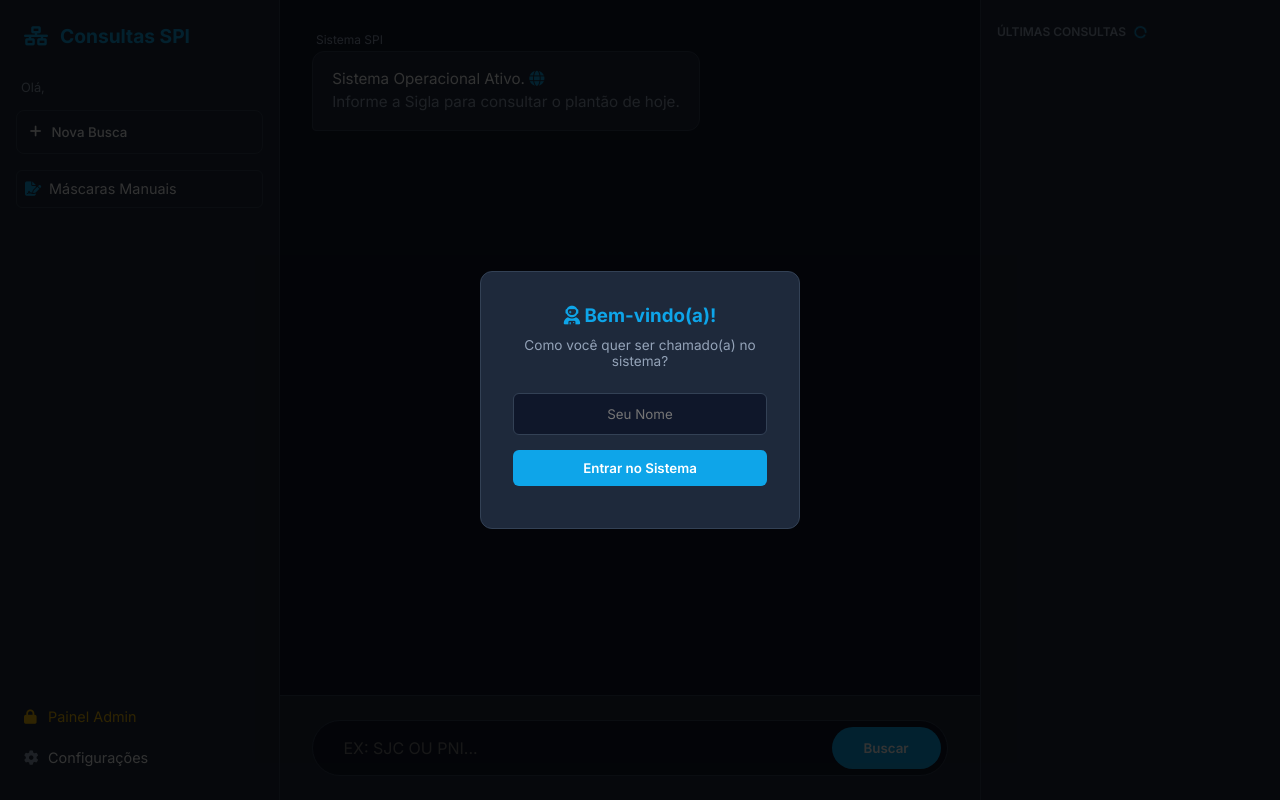
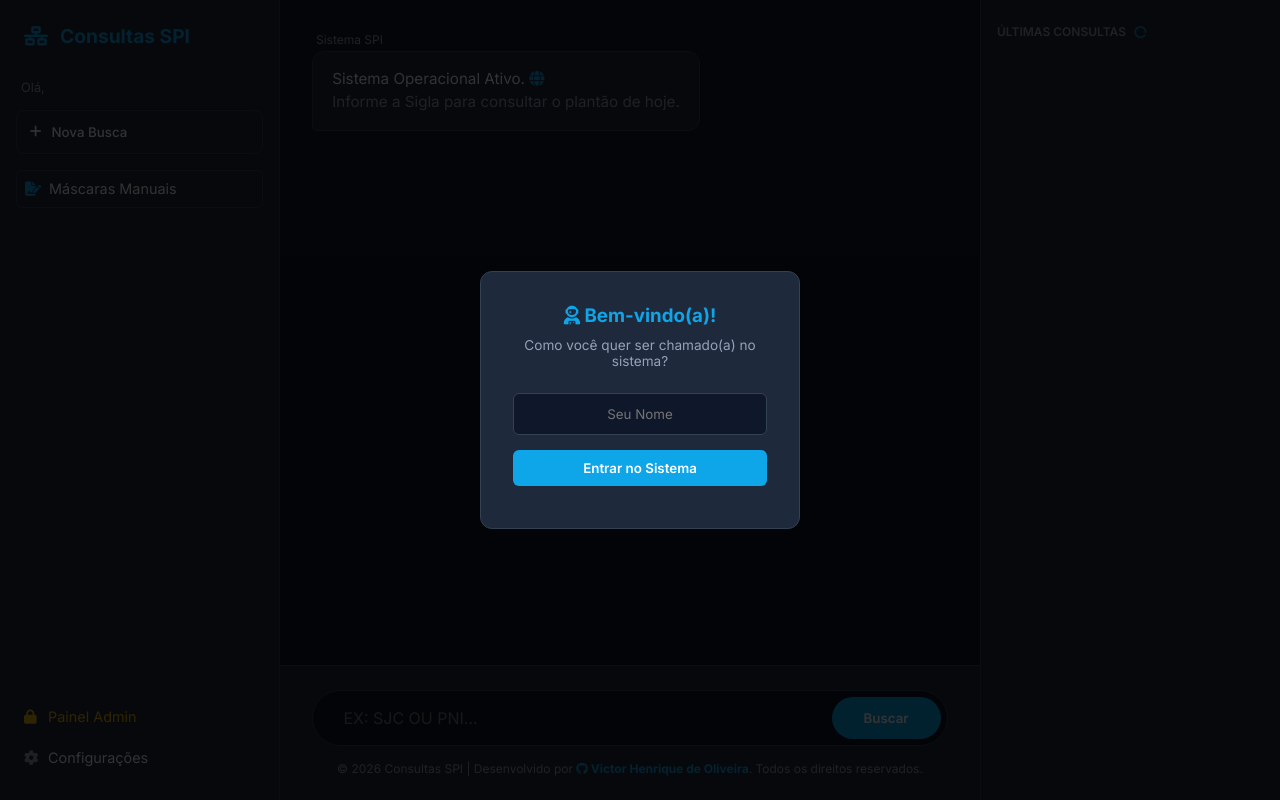
Before and after one commit to VictorOli23/Consultas-SPI, a Flask app: page / in a window 1280 px wide. Run offline with Flask 3, Linux system fonts and the light colour scheme; some libraries are stand-ins or nearby versions.

Commit message:
Update index.html

```diff
--- a/templates/index.html
+++ b/templates/index.html
@@ -39,7 +39,7 @@
         .system .message { background-color: var(--bg-panel); border-bottom-left-radius: 4px; border: 1px solid var(--border); }
         .user .message { background-color: var(--primary); color: #fff; border-bottom-right-radius: 4px; font-weight: 500; }
 
-        .input-area { padding: 1.5rem 2rem; background-color: var(--bg-panel); border-top: 1px solid var(--border); }
+        .input-area { padding: 1.5rem 2rem; background-color: var(--bg-panel); border-top: 1px solid var(--border); display: flex; flex-direction: column; gap: 10px; }
         .input-wrapper { display: flex; background-color: var(--bg-app); border: 1px solid var(--border); border-radius: 30px; padding: 0.4rem; }
         .input-wrapper input { flex: 1; background: transparent; border: none; color: var(--text-main); padding: 0 1.5rem; font-size: 1rem; outline: none; text-transform: uppercase;}
         .btn-buscar { background-color: var(--primary); color: #fff; border: none; padding: 0.8rem 2rem; border-radius: 25px; font-weight: 600; cursor: pointer; transition: 0.3s; }
@@ -65,6 +65,11 @@
         .mask-card textarea { width: 100%; font-family: 'Inter', sans-serif; font-size: 0.85rem; line-height: 1.4; border: none; background: transparent; color: var(--text-main); resize: vertical; outline: none; margin-bottom: 10px; }
         .btn-copy { background-color: var(--bg-hover); color: var(--text-main); border: 1px solid var(--border); padding: 6px 12px; border-radius: 4px; cursor: pointer; font-size: 0.8rem; display: flex; align-items: center; gap: 5px; margin-left: auto; transition: 0.2s; }
         .btn-copy:hover { background-color: var(--primary); color: white; border-color: var(--primary); }
+
+        /* Estilo do Rodapé */
+        .footer-credits { text-align: center; font-size: 0.75rem; color: var(--text-muted); margin-top: 5px; }
+        .footer-credits a { color: var(--primary); text-decoration: none; font-weight: bold; transition: color 0.2s; }
+        .footer-credits a:hover { color: var(--primary-hover); text-decoration: underline; }
     </style>
 </head>
 <body>
@@ -92,10 +97,15 @@
                 <div class="message">Sistema Operacional Ativo. <i class="fa-solid fa-globe" style="color: var(--primary);"></i><br><span style="color: var(--text-muted);">Informe a Sigla para consultar o plantão de hoje.</span></div>
             </div>
         </div>
+
         <footer class="input-area">
             <div class="input-wrapper">
                 <input type="text" id="siglaInput" placeholder="Ex: SJC ou PNI..." autocomplete="off">
                 <button class="btn-buscar" id="btnBuscar" onclick="realizarBusca()">Buscar</button>
+            </div>
+
+            <div class="footer-credits">
+                © 2026 Consultas SPI | Desenvolvido por <a href="https://github.com/VictorOli23" target="_blank"><i class="fa-brands fa-github"></i> Victor Henrique de Oliveira</a>. Todos os direitos reservados.
             </div>
         </footer>
     </main>
@@ -244,7 +254,6 @@ Observação:    </textarea>
         function trocarTema() { if (document.getElementById('temaToggle').checked) document.body.classList.add('light-mode'); else document.body.classList.remove('light-mode'); }
         function limparChat() { document.getElementById('chatArea').innerHTML = `<div class="message-wrapper system"><div class="message">Chat reiniciado.</div></div>`; }
 
-        // --- MÁSCARAS INTELIGENTES ---
         async function carregarSelectTecnicos() {
             const select = document.getElementById('selectTecnico');
             if(select.options.length <= 1) {
@@ -258,29 +267,24 @@ Observação:    </textarea>
             }
         }
 
-        // Abre pelo menu lateral
         function abrirMascaras() {
             fecharModais();
             document.getElementById('mascarasModal').classList.add('active');
             carregarSelectTecnicos();
         }
 
-        // Abre clicando direto no nome do técnico no chat (A MÁGICA)
         function abrirMascarasComTecnico(nomeTecnico, contatoTecnico) {
             fecharModais();
             document.getElementById('mascarasModal').classList.add('active');
-            carregarSelectTecnicos(); // Carrega o select no fundo por garantia
+            carregarSelectTecnicos();
 
             const insertValue = `Nome/Contato do Técnico: ${nomeTecnico} - ${contatoTecnico}`;
-
             const txt1 = document.getElementById('txtAcionamento');
             txt1.value = txt1.value.replace(/Nome\/Contato do Técnico:.*/, insertValue);
-
             const txt2 = document.getElementById('txtAtualizacao');
             txt2.value = txt2.value.replace(/Nome\/Contato do Técnico:.*/, insertValue);
         }
 
-        // Se usar o select do modal
         function atualizarMascarasPeloSelect() {
             const tech = document.getElementById('selectTecnico').value;
             const insertValue = tech ? `Nome/Contato do Técnico: ${tech}` : `Nome/Contato do Técnico:    `;
@@ -299,7 +303,6 @@ Observação:    </textarea>
             });
         }
 
-        // --- RESTANTE (CHAT, ADMIN, ETC) ---
         async function atualizarHistorico() {
             try {
                 const resp = await fetch('/historico'); const lista = await resp.json();
@@ -383,17 +386,30 @@ Observação:    </textarea>
         }
 
         async function enviarPlanilha(tipo) {
-            const inputId = tipo === 'sites' ? 'arquivoSites' : 'arquivoEscala'; const btnId = tipo === 'sites' ? 'btnUploadSites' : 'btnUploadEscala';
-            const rota = tipo === 'sites' ? '/upload_sites' : '/upload_escala'; const labelOriginal = tipo === 'sites' ? 'Upload Sites' : 'Upload Escala';
+            const inputId = tipo === 'sites' ? 'arquivoSites' : 'arquivoEscala';
+            const btnId = tipo === 'sites' ? 'btnUploadSites' : 'btnUploadEscala';
+            const rota = tipo === 'sites' ? '/upload_sites' : '/upload_escala';
+            const labelOriginal = tipo === 'sites' ? 'Upload Sites' : 'Upload Escala';
             const fileInput = document.getElementById(inputId); const btn = document.getElementById(btnId);
+
             if (fileInput.files.length === 0) return alert("Selecione um arquivo!");
+
             const formData = new FormData(); formData.append('planilha', fileInput.files[0]);
             btn.innerHTML = '<i class="fa-solid fa-spinner fa-spin"></i> Sincronizando...'; btn.disabled = true; btn.style.opacity = '0.7';
+
             try {
                 const resp = await fetch(rota, { method: 'POST', body: formData });
-                if (resp.ok) { btn.style.backgroundColor = "var(--success)"; btn.innerHTML = '<i class="fa-solid fa-check"></i> OK, Sincronizado!'; fileInput.value = ""; setTimeout(() => { btn.innerHTML = `<i class="fa-solid fa-upload"></i> ${labelOriginal}`; btn.disabled = false; btn.style.opacity = '1'; if(tipo === 'sites') btn.style.backgroundColor = "var(--primary)"; }, 3000); }
-                else throw new Error();
-            } catch (e) { alert("Erro."); btn.innerHTML = labelOriginal; btn.disabled = false; btn.style.opacity = '1'; }
+                const dados = await resp.json();
+
+                if (resp.ok) {
+                    btn.style.backgroundColor = "var(--success)"; btn.innerHTML = '<i class="fa-solid fa-check"></i> OK, Sincronizado!'; fileInput.value = "";
+                    setTimeout(() => { btn.innerHTML = `<i class="fa-solid fa-upload"></i> ${labelOriginal}`; btn.disabled = false; btn.style.opacity = '1'; if(tipo === 'sites') btn.style.backgroundColor = "var(--primary)"; }, 3000);
+                }
+                else { throw new Error(dados.erro || "Erro interno do servidor"); }
+            } catch (e) {
+                alert("Erro ao enviar: \n\n" + e.message);
+                btn.innerHTML = labelOriginal; btn.disabled = false; btn.style.opacity = '1';
+            }
         }
 
         async function enviarSugestaoDireta() {
```
